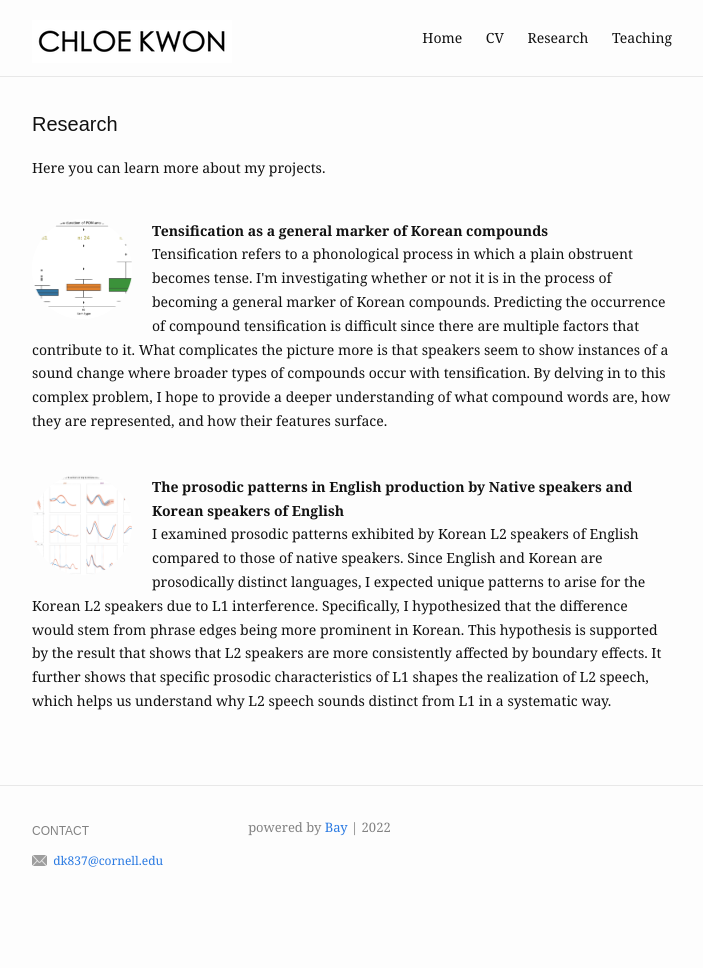
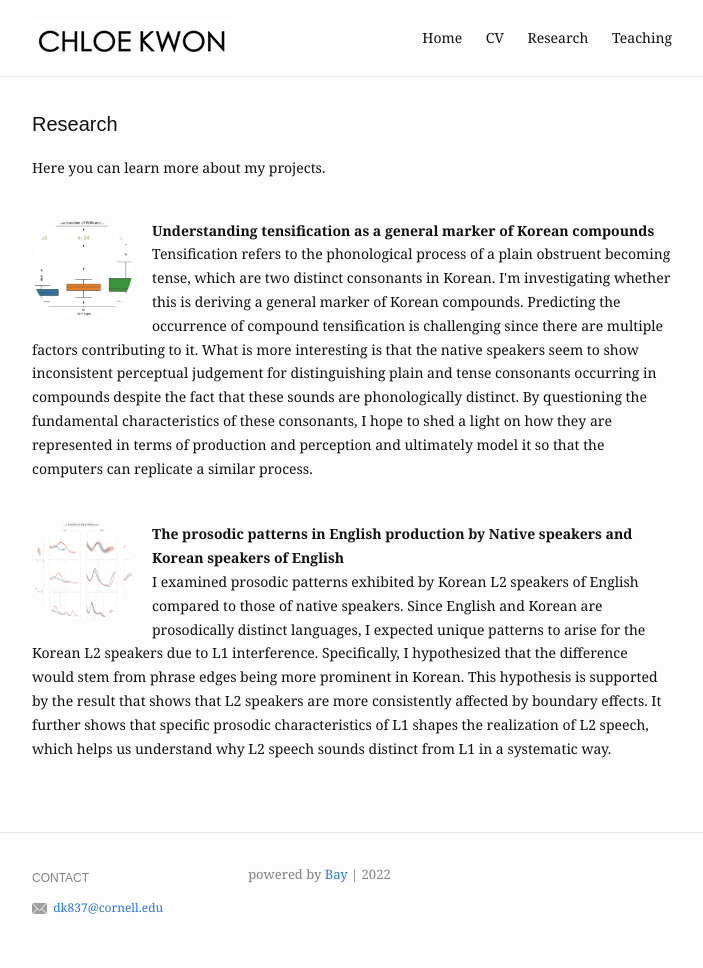
Before and after one commit to chloedkkwon/chloedkkwon.github.io, a Jekyll site: the page built from research.md, in a window 1280 px wide. Shown: the whole page, without its empty margins (288-991 px from the left). Built offline with Jekyll 4.4.1, drawn with Linux system fonts in a browser that asks for light colours; before the commit the page ends 921 px from its top, so only the background shows below that.

Commit message:
Update research.md

```diff
--- a/research.md
+++ b/research.md
@@ -3,11 +3,11 @@ layout: work
 title: Research
 slug: /research
 items:
-  - title: Tensification as a general marker of Korean compounds
+  - title: Understanding tensification as a general marker of Korean compounds
     image:
       src: /assets/img/work/a_project.png
       alt: a_project
-    description: Tensification refers to a phonological process in which a plain obstruent becomes tense. I'm investigating whether or not it is in the process of becoming a general marker of Korean compounds. Predicting the occurrence of compound tensification is difficult since there are multiple factors that contribute to it. What complicates the picture more is that speakers seem to show instances of a sound change where broader types of compounds occur with tensification. By delving in to this complex problem, I hope to provide a deeper understanding of what compound words are, how they are represented, and how their features surface.
+    description: Tensification refers to the phonological process of a plain obstruent becoming tense, which are two distinct consonants in Korean. I'm investigating whether this is deriving a general marker of Korean compounds. Predicting the occurrence of compound tensification is challenging since there are multiple factors contributing to it. What is more interesting is that the native speakers seem to show inconsistent perceptual judgement for distinguishing plain and tense consonants occurring in compounds despite the fact that these sounds are phonologically distinct. By questioning the fundamental characteristics of these consonants, I hope to shed a light on how they are represented in terms of production and perception and ultimately model it so that the computers can replicate a similar process.
 
   - title: The prosodic patterns in English production by Native speakers and Korean speakers of English
     image:
```
